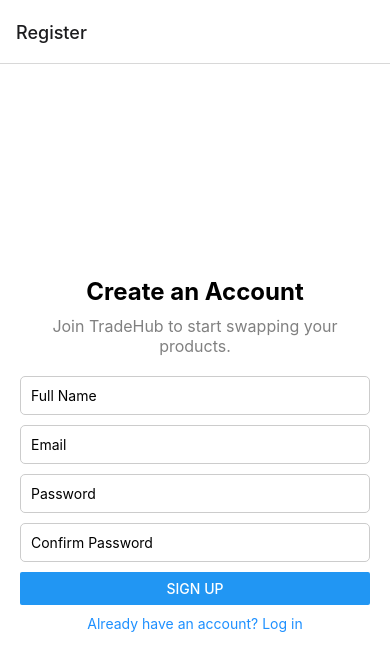
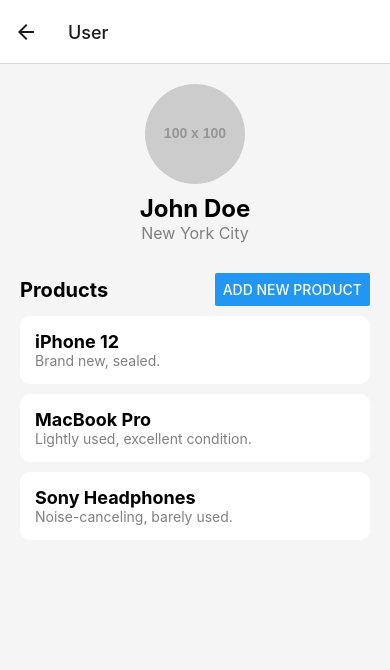
Before and after one commit to Laaguidi/ChangeHub-App, a React Native app: screen /User in a window 390 px wide. Shown: the top 670 px of the page. Built offline with nearby package versions, Linux system fonts and the light colour scheme.

Commit message:
Adding User page static without pictures

```diff
--- a/App.js
+++ b/App.js
@@ -6,6 +6,7 @@
 
 import Register from './screens/Register';
 import Login from './screens/Login';
+import User from './screens/User';
 
 const Stack = createStackNavigator();
 
@@ -15,6 +16,7 @@
             <Stack.Navigator initialRouteName="Register">
                 <Stack.Screen name="Register" component={Register} />
                 <Stack.Screen name="Login" component={Login} />
+                <Stack.Screen name="User" component={User} />
             </Stack.Navigator>
         </NavigationContainer>
     );
--- a/screens/Login.js
+++ b/screens/Login.js
@@ -12,7 +12,9 @@
         auth.signInWithEmailAndPassword(email, password)
             .then((userCredential) => {
                 Alert.alert('Login successful!');
-                // Navigate to another screen or home after login
+
+                // Navigate to the User page upon successful login
+                navigation.navigate('User');
             })
             .catch((error) => {
                 Alert.alert(error.message);
--- /dev/null
+++ b/screens/User.js
@@ -0,0 +1,105 @@
+// screens/User.js
+
+import React from 'react';
+import { View, Text, Image, Button, TouchableOpacity, FlatList, StyleSheet } from 'react-native';
+
+const User = ({ navigation }) => {
+    // Static placeholder data for now
+    const user = {
+        name: 'John Doe',
+        location: 'New York City',
+        profilePicture: 'https://via.placeholder.com/100', // Placeholder image
+    };
+
+    const products = [
+        { id: '1', name: 'iPhone 12', description: 'Brand new, sealed.' },
+        { id: '2', name: 'MacBook Pro', description: 'Lightly used, excellent condition.' },
+        { id: '3', name: 'Sony Headphones', description: 'Noise-canceling, barely used.' },
+    ];
+
+    return (
+        <View style={styles.container}>
+            {/* User Info Section */}
+            <View style={styles.userInfoSection}>
+                <Image source={{ uri: user.profilePicture }} style={styles.profilePicture} />
+                <Text style={styles.userName}>{user.name}</Text>
+                <Text style={styles.userLocation}>{user.location}</Text>
+            </View>
+
+            {/* Products Section */}
+            <View style={styles.productsSection}>
+                <View style={styles.productsHeader}>
+                    <Text style={styles.productsTitle}>Products</Text>
+                    <Button title="Add New Product" onPress={() => navigation.navigate('AddProduct')} />
+                </View>
+
+                <FlatList
+                    data={products}
+                    keyExtractor={(item) => item.id}
+                    renderItem={({ item }) => (
+                        <View style={styles.productCard}>
+                            <Text style={styles.productName}>{item.name}</Text>
+                            <Text style={styles.productDescription}>{item.description}</Text>
+                        </View>
+                    )}
+                />
+            </View>
+        </View>
+    );
+};
+
+const styles = StyleSheet.create({
+    container: {
+        flex: 1,
+        padding: 20,
+        backgroundColor: '#f5f5f5',
+    },
+    userInfoSection: {
+        alignItems: 'center',
+        marginBottom: 30,
+    },
+    profilePicture: {
+        width: 100,
+        height: 100,
+        borderRadius: 50,
+        marginBottom: 10,
+    },
+    userName: {
+        fontSize: 24,
+        fontWeight: 'bold',
+    },
+    userLocation: {
+        fontSize: 16,
+        color: 'gray',
+    },
+    productsSection: {
+        flex: 1,
+    },
+    productsHeader: {
+        flexDirection: 'row',
+        justifyContent: 'space-between',
+        alignItems: 'center',
+        marginBottom: 10,
+    },
+    productsTitle: {
+        fontSize: 20,
+        fontWeight: 'bold',
+    },
+    productCard: {
+        backgroundColor: '#fff',
+        padding: 15,
+        borderRadius: 10,
+        marginBottom: 10,
+        elevation: 2,
+    },
+    productName: {
+        fontSize: 18,
+        fontWeight: 'bold',
+    },
+    productDescription: {
+        fontSize: 14,
+        color: 'gray',
+    },
+});
+
+export default User;
```
